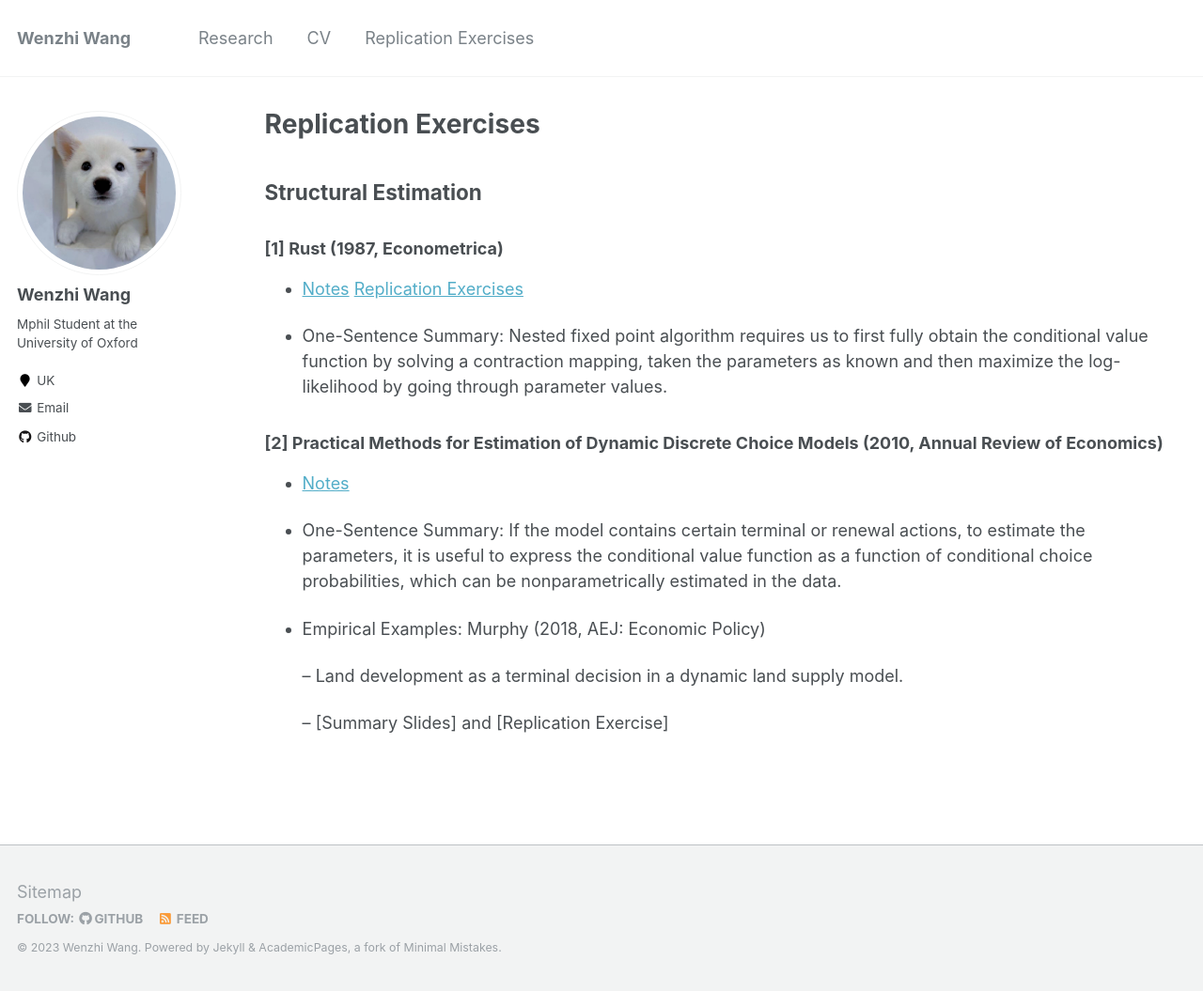
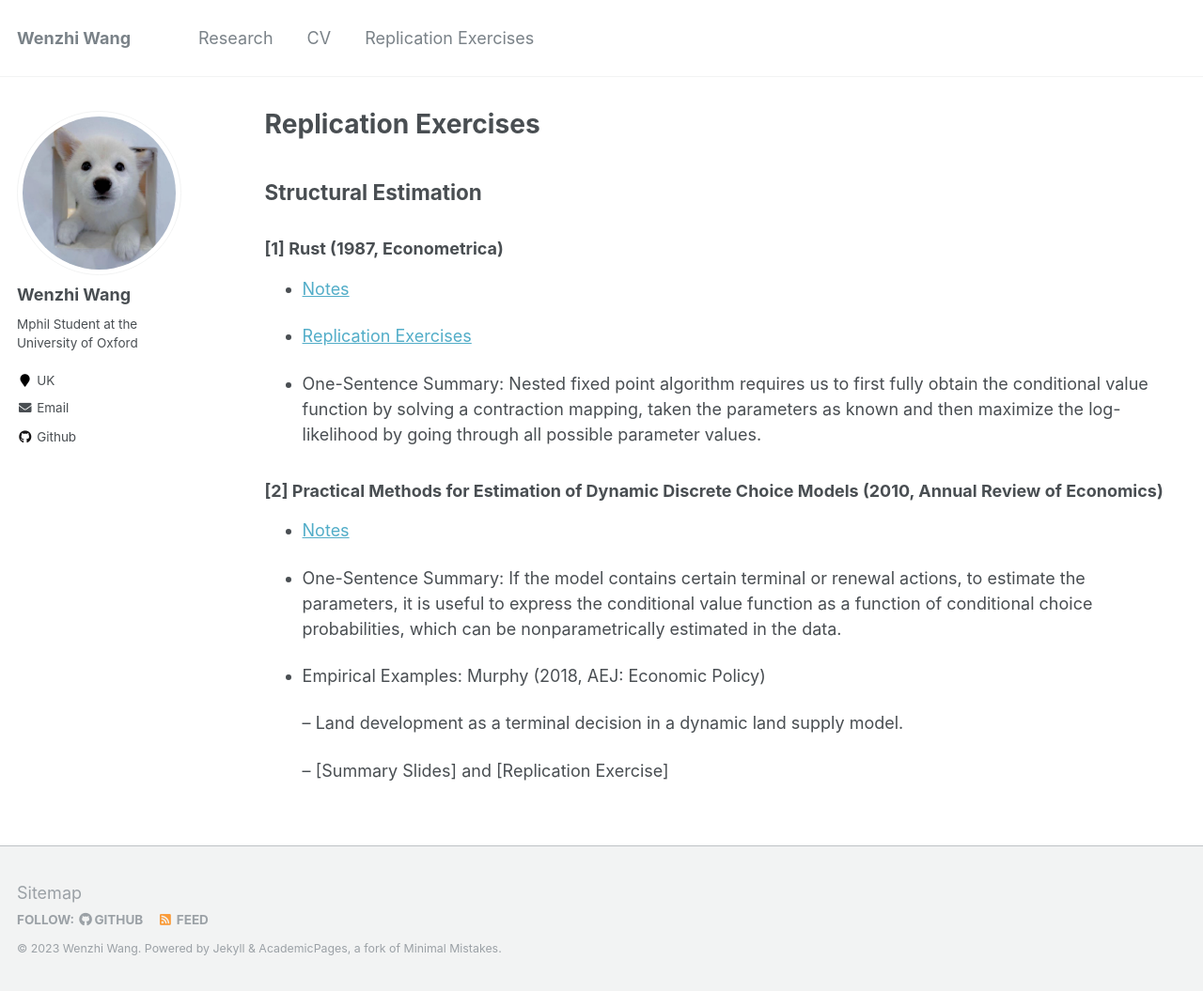
Before and after one commit to wangwz-econ/wangwz-econ.github.io, a Jekyll site: the page built from _pages/replicationexercises.md, in a window 1280 px wide and 1055 px high. Shown: the whole window at 94% size. Built offline with Jekyll 4.4.1, drawn with Linux system fonts in a browser that asks for light colours.

Commit message:
RustReplication

```diff
--- a/_pages/replicationexercises.md
+++ b/_pages/replicationexercises.md
@@ -9,9 +9,11 @@ author_profile: true
 
 ### \[1\] Rust (1987, Econometrica)
 
-- [Notes](https://wangwz-econ.github.io/files/Slides on Rust 1987.pdf) [Replication Exercises](https://wangwz-econ.github.io/rust1987)
+- [Notes](https://wangwz-econ.github.io/files/Slides on Rust 1987.pdf)
 
-- One-Sentence Summary: Nested fixed point algorithm requires us to first fully obtain the conditional value function by solving a contraction mapping, taken the parameters as known and then maximize the log-likelihood by going through parameter values.
+- [Replication Exercises](https://wangwz-econ.github.io/replicationexercises/rust1987.md)
+
+- One-Sentence Summary: Nested fixed point algorithm requires us to first fully obtain the conditional value function by solving a contraction mapping, taken the parameters as known and then maximize the log-likelihood by going through all possible parameter values.
 
 
 ### \[2\] Practical Methods for Estimation of Dynamic Discrete Choice Models (2010, Annual Review of Economics)
```
Also changed, not shown: _replicationexercises/rust1987.md (+17 -10 lines).
